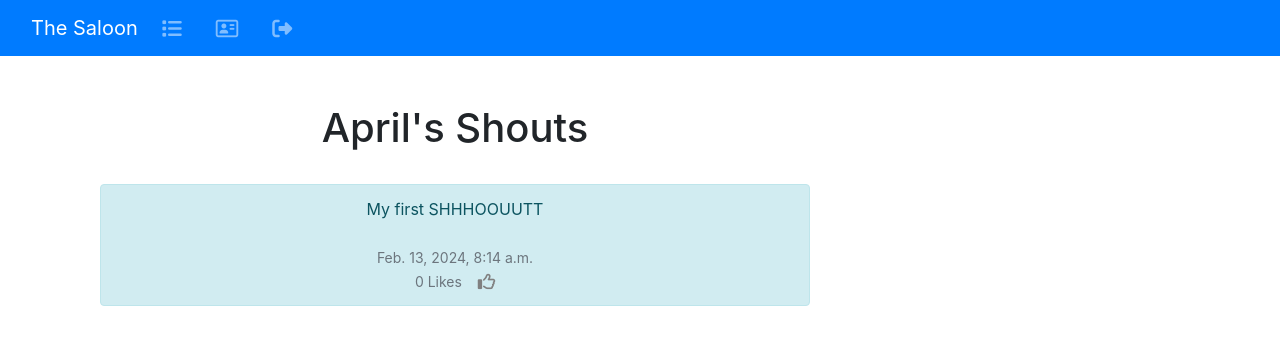
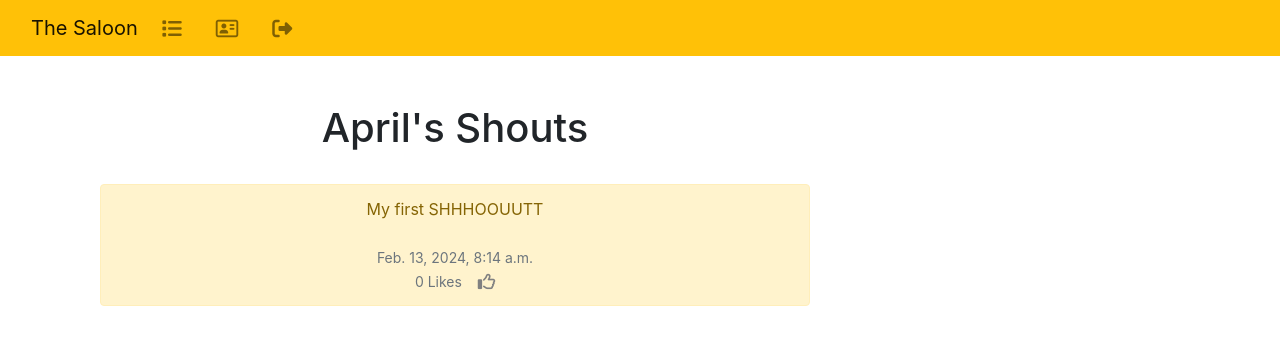
Before and after one commit to AndersH82/TheSaloon, a Django app: page /profile/3 in a window 1280 px wide. Shown: the top 345 px of the page. Run offline with Django 5.2, Linux system fonts and the light colour scheme; a user stored in the database is signed in; data comes from the database, SQL or seed files in the repository; both versions use the stored data as it was after the commit; some libraries are stand-ins or nearby versions.

Commit message:
changed color to shouts,navbar,buttons

```diff
--- a/the_saloon/templates/home.html
+++ b/the_saloon/templates/home.html
@@ -11,7 +11,7 @@
             <h1>Shouts!</h1>
             <br />
             {% for shout in shouts %}
-            <div class="alert alert-info" role="alert">
+            <div class="alert alert-warning" role="alert">
 
                 {{ shout.body }}<br /><br />
                 <small class="text-muted">
--- a/the_saloon/templates/navbar.html
+++ b/the_saloon/templates/navbar.html
@@ -1,4 +1,4 @@
-<nav class="navbar navbar-expand-lg navbar-dark bg-primary">
+<nav class="navbar navbar-expand-lg navbar-light bg-warning">
   <div class="container-fluid">
     <a class="navbar-brand" href="{% url 'home' %}">The Saloon</a>
     <button class="navbar-toggler" type="button" data-toggle="collapse" data-target="#navbarSupportedContent" aria-controls="navbarSupportedContent" aria-expanded="false" aria-label="Toggle navigation">
--- a/the_saloon/templates/profile.html
+++ b/the_saloon/templates/profile.html
@@ -12,7 +12,7 @@
       {% if shouts%}
       {% for shout in shouts %}
 
-      <div class="alert alert-info" role="alert">
+      <div class="alert alert-warning" role="alert">
 
         {{ shout.body }}<br /><br />
         <small class="text-muted">
@@ -84,17 +84,17 @@
                         <form method=POST>
                           {% csrf_token %}
                           {% if profile in user.profile.follows.all %}
-                          <button class="btn btn-outline-info" name="follow" value="unfollow" type="submit">
+                          <button class="btn btn-outline-warning" name="follow" value="unfollow" type="submit">
                             Unfollow @{{ profile.user.username|lower}}
                           </button>
 
                           {% else %}
-                          <button class="btn btn-outline-info" name="follow" value="follow" type="submit">
+                          <button class="btn btn-outline-warning" name="follow" value="follow" type="submit">
                             Follow @{{ profile.user.username|lower}}
                           </button>
                           {% endif %}
                           <br/><br/>
-                          <button class="btn btn-outline-info"><a href="{% url 'update_user' %}">Edit Profile</a></button>
+                          <button class="btn btn-outline-warning"><a href="{% url 'update_user' %}">Edit Profile</a></button>
                 </div> </div>
       </div>
       {% endif %}
```
Also changed, not shown: db.sqlite3.
